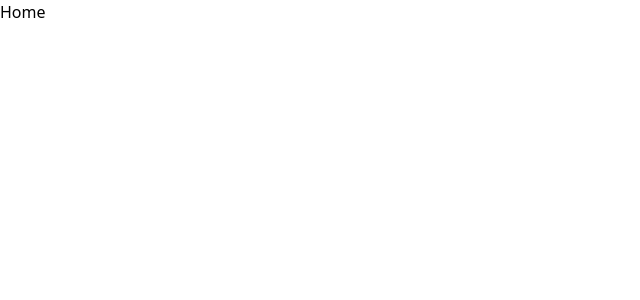
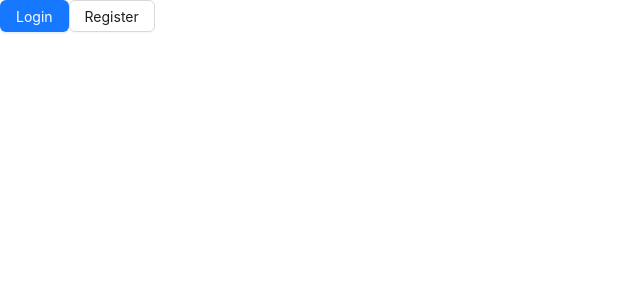
Before and after one commit to ammarrqureshi/writesmith, a React (Vite) app in the folder client/: page / in a window 1280 px wide. Shown: the top 300 px of the page, without its empty margins (0-640 px from the left). Built offline with nearby package versions, Linux system fonts and the light colour scheme.

Commit message:
home basic layout set

```diff
--- a/client/src/pages/Home.tsx
+++ b/client/src/pages/Home.tsx
@@ -1,7 +1,14 @@
+import { Button } from 'antd'
 import React from 'react'
 
-export const Home = () => {
+export const Home
+
+= () => {
   return (
-    <div>Home</div>
+    <div>
+
+        <Button type='primary'>Login</Button>
+        <Button type='default'>Register</Button>
+    </div>
   )
 }
```
